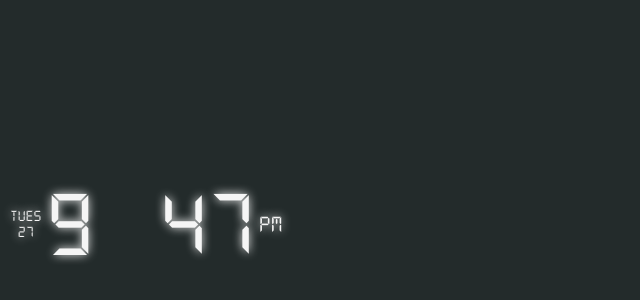
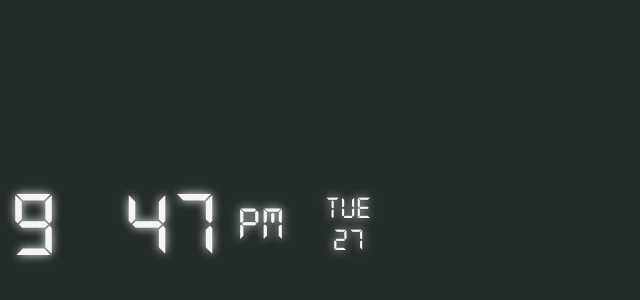
Before and after one commit to EagleRaven/Digital-Clock, a plain HTML site: page index.html in a window 1280 px wide. Shown: the part 176-476 px from the top of the page, without its empty margins (0-640 px from the left). Drawn offline with Linux system fonts and the light colour scheme.

Commit message:
Update All
Update to positioning of clock. Shortened days to 3 letter denominations.

```diff
--- a/index.html
+++ b/index.html
@@ -16,10 +16,7 @@
 
         <main>
             <div id="time">
-                <div id="left">
-                    <div id="day"></div>
-                    <div id="date"></div>
-                </div>
+
                 <div id="middle">
                     <span id="hour"></span>
                     <span id="space"></span>
@@ -28,6 +25,10 @@
                 <div id="right">
                     <div id="ampm"></div>
                 </div>
+                <div id="left">
+                    <div id="day"></div>
+                    <div id="date"></div>
+                </div>
             </div>
         </main>
         <script src="main.js" async defer></script>
--- a/main.js
+++ b/main.js
@@ -18,7 +18,7 @@ function getTime(){
 
     // DAY
     let day = now.getDay();
-    const days_of_week = ["Sun", "Mon", "Tues", "Weds", "Thurs", "Fri", "Sat"];
+    const days_of_week = ["Sun", "Mon", "Tue", "Wed", "Thu", "Fri", "Sat"];
     let today = days_of_week[day];
 
     let date = now.getDate();
--- a/styles.css
+++ b/styles.css
@@ -33,18 +33,19 @@ main {
 
 #time {
     display: flex;
-    gap: 5px;
+    gap: 20px;
     margin-left: 10px;
     min-width: 40rem;
 
 }
 
 #left {
-    font-size: 1rem;
+    font-size: 2rem;
     display: flex;
     flex-direction: column;
     justify-content: center;
     align-items: center;
+    margin-left: 20px;
 
 }
 
@@ -56,6 +57,6 @@ main {
 #right {
     display: flex;
     align-items: center;
-    font-size: 1.5rem;
+    font-size: 3rem;
 
 }
```
